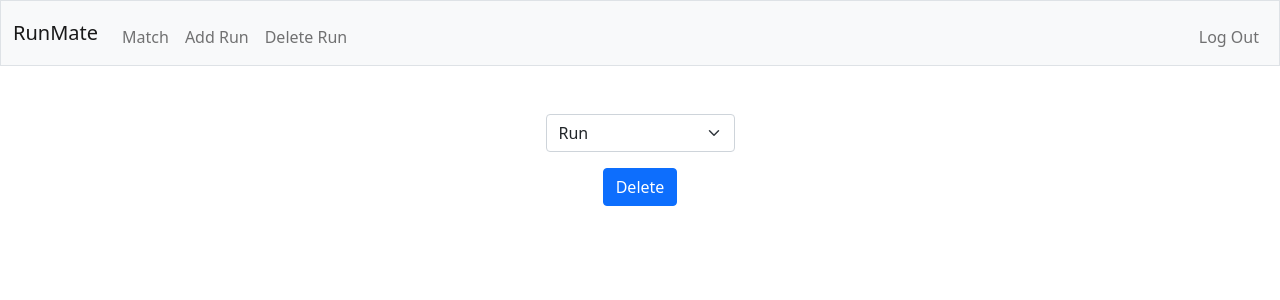
After one commit to vsuraj156/RunMate, a Flask app: page /delete in a window 1280 px wide. The commit adds this page. Shown: the top 300 px of the page. Run offline with Flask 2, Linux system fonts and the light colour scheme; a user stored in the database is signed in; some libraries are stand-ins or nearby versions.

Commit message:
delete runs

```diff
--- a/app.py
+++ b/app.py
@@ -75,6 +75,26 @@ def add_run():
 
     # redirect back to index page
     return redirect("/")
+
+
+@app.route("/delete", methods=["GET", "POST"])
+@login_required
+def delete_run():
+    user_runs = db.execute("SELECT * FROM runs WHERE user_id = ?", session["user_id"])
+    print("------")
+    print(user_runs)
+    print("------")
+    if request.method == 'GET':
+        return render_template("delete.html", user_runs = user_runs)
+
+    run_id = request.form.get("delete-run")
+    if not run_id:
+        return apology("Entry not selected from dropdown")
+
+    db.execute("DELETE FROM runs WHERE run_id = ?", run_id)
+
+
+    return redirect('/')
 
 
 @app.route("/login", methods=["GET", "POST"])
--- /dev/null
+++ b/templates/delete.html
@@ -0,0 +1,19 @@
+{% extends "layout.html" %}
+
+{% block title %}
+    Delete Run
+{% endblock %}
+
+{% block main %}
+    <form action="/delete" method="post">
+        <div class="mb-3">
+            <select name="delete-run" class="form-select mx-auto w-auto">
+                <option disabled selected>Run</option>
+                {% for run in user_runs %}
+                    <option value="{{ run['run_id'] }}">{{ run['day'] }} {{ run['time_of_day'] }}</option>
+                {% endfor %}
+            </select>
+        </div>
+        <button class="btn btn-primary" type="submit">Delete</button>
+    </form>
+{% endblock %}
--- a/templates/layout.html
+++ b/templates/layout.html
@@ -26,6 +26,7 @@
                         <ul class="navbar-nav me-auto mt-2">
                             <li class="nav-item"><a class="nav-link" href="/match">Match</a></li>
                             <li class="nav-item"><a class="nav-link" href="/add">Add Run</a></li>
+                            <li class="nav-item"><a class="nav-link" href="/delete">Delete Run</a></li>
                         </ul>
                         <ul class="navbar-nav ms-auto mt-2">
                             <li class="nav-item"><a class="nav-link" href="/logout">Log Out</a></li>
```
Also changed, not shown: templates/index.html (+0 -14 lines), run.db, 1 other file.
